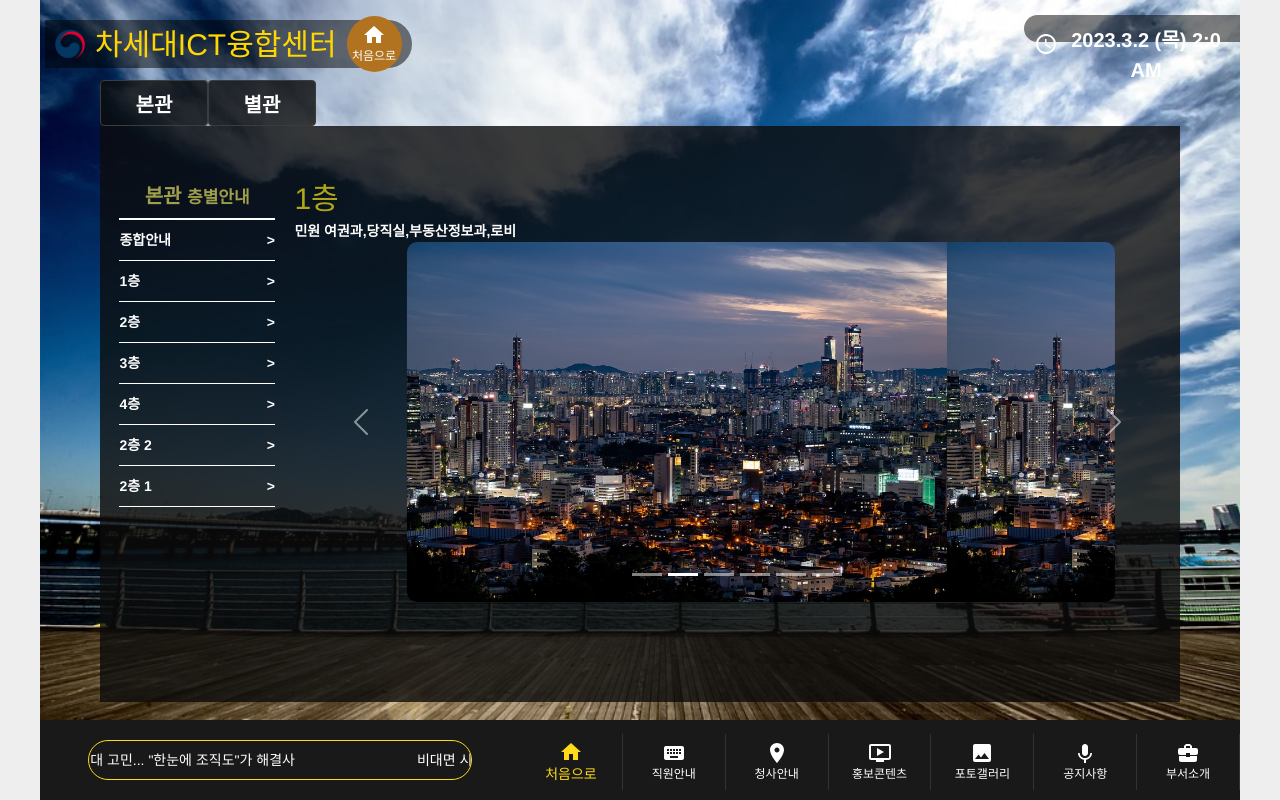
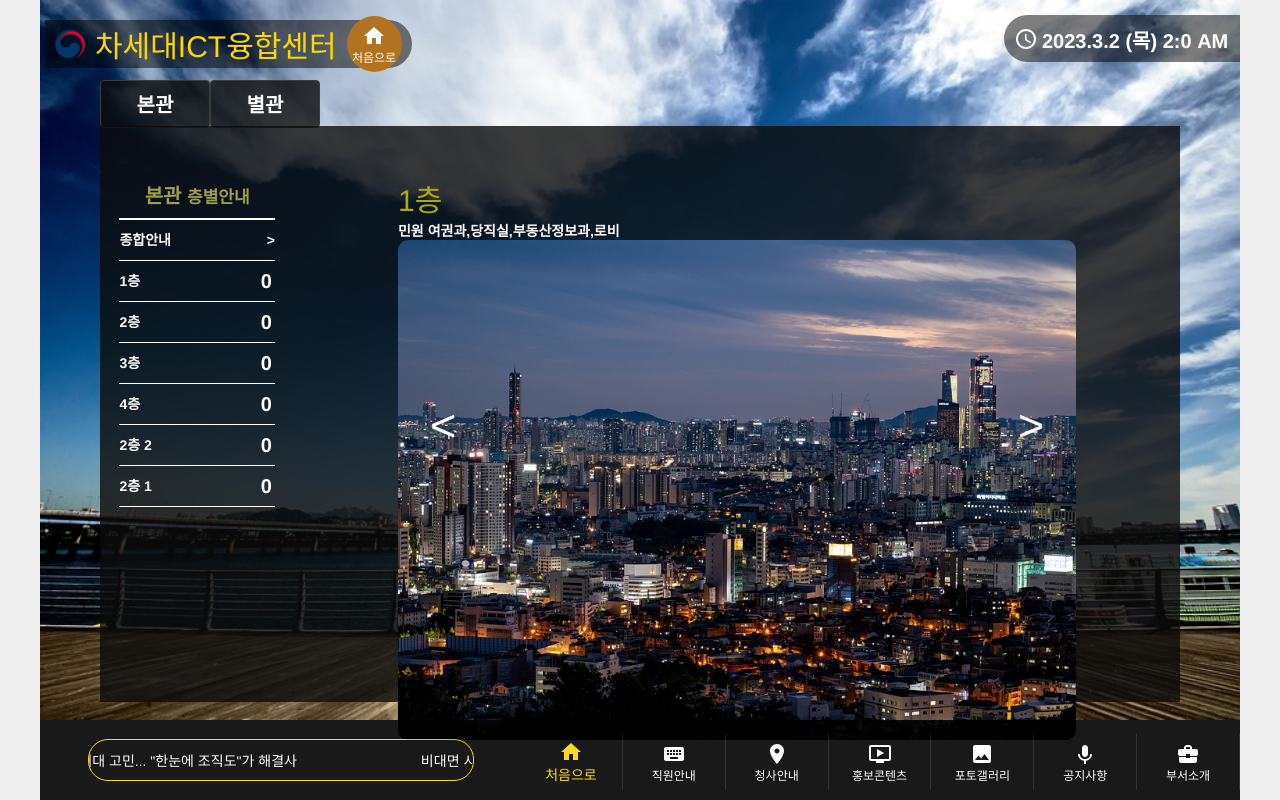
Before and after one commit to ChoiTobin/test, a React (Create React App) app: page /Locate in a window 1280 px wide. Built offline with nearby package versions, Linux system fonts and the light colour scheme; a web font is replaced by a local one.

Commit message:
기능 구현 완료

```diff
--- a/public/index.html
+++ b/public/index.html
@@ -20,12 +20,7 @@
       user's mobile device or desktop. See https://developers.google.com/web/fundamentals/web-app-manifest/
     -->
     <link rel="manifest" href="%PUBLIC_URL%/manifest.json" />
-    <link
-    rel="stylesheet"
-    href="https://cdn.jsdelivr.net/npm/bootstrap@5.2.3/dist/css/bootstrap.min.css"
-    integrity="sha384-rbsA2VBKQhggwzxH7pPCaAqO46MgnOM80zW1RWuH61DGLwZJEdK2Kadq2F9CUG65"
-    crossorigin="anonymous"
-    />
+
     <!--
       Notice the use of %PUBLIC_URL% in the tags above.
       It will be replaced with the URL of the `public` folder during the build.
--- /dev/null
+++ b/src/components/LocateCard/ImageSlider.js
@@ -0,0 +1,83 @@
+import React,{useEffect, useState} from "react"
+
+const ImageSlider = ({slides,DotChange,setDotChange,slideIndex}) =>{
+    const [currentIndex,setCurrentIndex] =useState(0);
+
+    const sliderStyles ={
+        height:"100%",
+        position:"relative"
+    }
+
+    const slideStyles ={
+        width:"100%",
+        height:"100%",
+        borderRadius:"10px",
+        backgroundPosition:"center",
+        backgroundSize:"cover",
+        backgroundImage:`url(${slides[currentIndex].img})`
+    }
+    const leftArrowStyles ={
+        position:"absolute",
+        top:"50%",
+        transform:"translate(0,-50%)",
+        left:"32px",
+        fontSize:"45px",
+        color:'#fff',
+        zIndex:1,
+        cursor:"pointer",
+
+    }
+    const rightArrowStyles ={
+        position:"absolute",
+        top:"50%",
+        transform:"translate(0,-50%)",
+        right:"32px",
+        fontSize:"45px",
+        color:'#fff',
+        zIndex:1,
+        cursor:"pointer",
+
+    }
+
+    let str = ["<",">"]
+
+    const goToprevious = () => {
+        const isFirstSlide = currentIndex ===0
+        const newIndex = isFirstSlide ? slides.length - 1 : currentIndex -1
+        setCurrentIndex(newIndex)
+
+    }
+
+    const goToNext = () =>{
+        const isLastSlide = currentIndex === slides.length-1
+        const newIndex = isLastSlide ? 0 : currentIndex + 1
+        setCurrentIndex(newIndex)
+    }
+
+
+    useEffect(() => {
+        setCurrentIndex(DotChange)
+
+      },[DotChange]);
+
+    return(
+        <div style={sliderStyles}>
+        <div className="LocateOne-font1"><span>{currentIndex+1}층</span></div>
+        <div className="LocateOne-font2">민원 여권과,당직실,부동산정보과,로비</div>
+
+            <div style={leftArrowStyles} onClick={goToprevious}>
+            {str[0]}
+            </div>
+            <div style={rightArrowStyles} onClick={goToNext}>
+            {str[1]}
+            </div>
+            <div
+            style={slideStyles}
+            >
+            </div>
+
+        </div>
+    )
+}
+
+export default ImageSlider
--- a/src/components/LocateCard/LocateOne.js
+++ b/src/components/LocateCard/LocateOne.js
@@ -2,35 +2,75 @@
 import "../LocateCard/LocateOne.css"
 import Carousel from 'react-bootstrap/Carousel';
 import img1 from "../../image/HOME.png";
+import img2 from "../../image/HOME2.png";
+import img3 from "../../image/HOME3.png";
+import img4 from "../../image/HOME4.png";
+import img5 from "../../image/HOME5.png";
+import ImageSlider from "./ImageSlider";
 
 function LocateOne(){
-    let img = img1
+
 
     let arrDate = [
         {
         name:"1층",
-        img:img
+        img:img1,
+        id:0
+
     },{
-        name:"2층"
-        ,
-        img:img
+        name:"2층",
+        img:img2,
+        id:1
     },{
         name:"3층",
-        img:img
+        img:img3,
+        id:2
     },{
         name:"4층",
-        img:img
+        img:img4,
+        id:3
 
     },{
         name:"2층 2",
-        img:img
+        img:img5,
+        id:4
 
     },{
         name:"2층 1",
-        img:img
+        img:img1,
+        id:5
 
     }
 ]
+
+const containerStyles ={
+    width:"53vw",
+    height:"500px",
+    margin:"0 auto"
+
+}
+let [DotChange,setDotChange] = useState(0)
+const goToSlide = (slideIndex) => {
+    setDotChange(slideIndex)
+
+
+}
+
+
+const dotsContainerStyles = {
+    display:"flex",
+    justifyContent:"center",
+    color:"white"
+}
+
+const dotStyles ={
+    margin: "0 3px",
+    cursor:"pointer",
+    fontSize:"20px",
+}
+
+
+
 
     return(
         <>
@@ -48,7 +88,10 @@
                     {arrDate.map((item,i)=>(
                         <div key={i} className="LocateOne-min-border">
                             <span>{item.name}</span>
-                            <span>></span>
+                            <div style={dotsContainerStyles}>
+
+                            <div style={dotStyles} onClick={() => goToSlide(item.id)}>0</div>
+                        </div>
                         </div>
                     ))
 
@@ -57,24 +100,13 @@
                 </div>
                 <div className="Locate-box-right">
                     <div className="Locate-box-right-baby">
-                        <div className="LocateOne-font1"><span>1층</span></div>
-                        <div className="LocateOne-font2">민원 여권과,당직실,부동산정보과,로비</div>
 
-                <Carousel>
-                {
-                arrDate.map((item,i)=>(
-                    <Carousel.Item key={i}>
-                    <div
+                    <div>
+                    <div style={containerStyles}>
+                        <ImageSlider DotChange={DotChange} setDotChange={setDotChange} slideIndex slides={arrDate}/>
+                    </div>
+                </div>
 
-                    className="d-block"
-                    style={{backgroundImage:`url(${item.img})` ,backgroundSize: "contain" }}
-                    />
-                    <Carousel.Caption>
-                    </Carousel.Caption>
-                </Carousel.Item>
-                ))
-                }
-                </Carousel>
                         </div>
                     </div>
 
--- a/src/components/LocateCard/LocateTwo.js
+++ b/src/components/LocateCard/LocateTwo.js
@@ -1,17 +1,66 @@
-import React from "react";
+import React,{useState} from "react";
 import "../LocateCard/LocateOne.css"
-
+import img1 from "../../image/HOME.png";
+import img2 from "../../image/HOME2.png";
+import img3 from "../../image/HOME3.png";
+import img4 from "../../image/HOME4.png";
+import img5 from "../../image/HOME5.png";
+import ImageSlider from "./ImageSlider";
 
 function LocateTwo(){
     let arrDate = [
         {
-        name:"1층"
+        name:"1층",
+        img:img1,
+        id:0
 
     },{
         name:"2층"
-
+        ,img:img2
+        ,id:1
+    },{
+        name:"3층"
+        ,img:img3
+        ,id:2
+    },{
+        name:"4층"
+        ,img:img2
+        ,id:3
+    },{
+        name:"5층"
+        ,img:img5
+        ,id:4
     }
 ]
+
+
+
+const containerStyles ={
+    width:"53vw",
+    height:"500px",
+    margin:"0 auto"
+
+}
+let [DotChange,setDotChange] = useState(0)
+const goToSlide = (slideIndex) => {
+    setDotChange(slideIndex)
+
+
+}
+
+const dotsContainerStyles = {
+    display:"flex",
+    justifyContent:"center",
+    color:"white"
+}
+
+const dotStyles ={
+    margin: "0 3px",
+    cursor:"pointer",
+    fontSize:"20px",
+}
+
+
 
     return(
         <>
@@ -30,7 +79,12 @@
                             arrDate.map((item,i)=>(
                         <div key={i} className="LocateOne-min-border">
                             <span>{item.name}</span>
-                            <span>></span>
+                            <div>
+                                <div style={dotsContainerStyles}>
+
+                                    <div style={dotStyles} onClick={() => goToSlide(item.id)}>0</div>
+                                </div>
+                            </div>
                         </div>
                             ))
                         }
@@ -39,8 +93,12 @@
                 </div>
                 <div className="Locate-box-right">
                     <div className="Locate-box-right-baby">
-                        <div className="LocateOne-font1"><span>1층</span></div>
-                        <div className="LocateOne-font2">민원 여권과,당직실,부동산정보과,로비</div>
+
+                        <div>
+                            <div style={containerStyles}>
+                                <ImageSlider DotChange={DotChange} setDotChange={setDotChange} slideIndex slides={arrDate}/>
+                            </div>
+                        </div>
 
                     </div>
 
```
